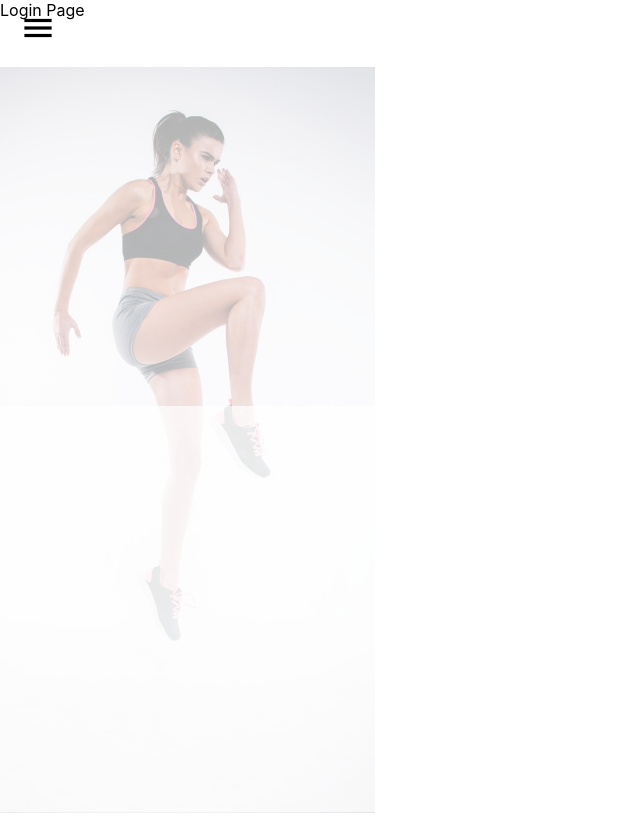
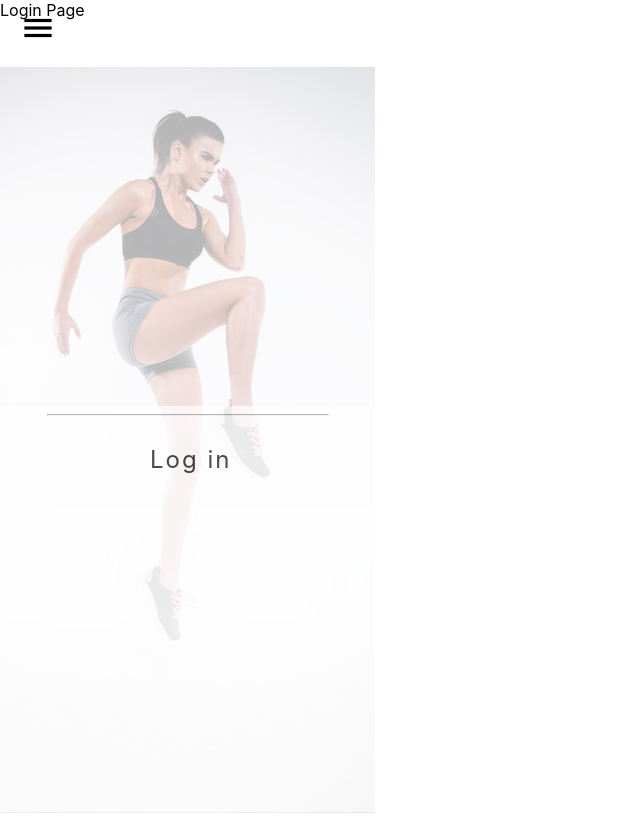
Before and after one commit to petermijkje/workout_app2, a React (Create React App) app in the folder workout_app/: page /Login in a window 1280 px wide. Shown: the whole page, without its empty margins (0-640 px from the left). Built offline with nearby package versions, Linux system fonts and the light colour scheme.

Commit message:
adding design to login

```diff
--- a/workout_app/src/pages/login-and-logout/login-and-logout.component.jsx
+++ b/workout_app/src/pages/login-and-logout/login-and-logout.component.jsx
@@ -5,7 +5,11 @@ import './login-and-logout.styles.scss'
 function Login() {
   return (
     <div className="login">
-      Login Page<div className="login-div"></div>
+      Login Page
+      <div className="login-div">
+        <div className="login-title">Log in</div>
+        <hr />
+      </div>
     </div>
   )
 }
--- a/workout_app/src/pages/login-and-logout/login-and-logout.styles.scss
+++ b/workout_app/src/pages/login-and-logout/login-and-logout.styles.scss
@@ -10,3 +10,17 @@
   opacity: 0.7;
   top: 406px;
 }
+
+.login-title {
+  position: absolute;
+  top: 38.5px;
+  left: 150px;
+  text-align: center;
+  font-size: 24px;
+  color: black;
+  letter-spacing: 2px;
+}
+
+hr {
+  width: 280px;
+}
```
